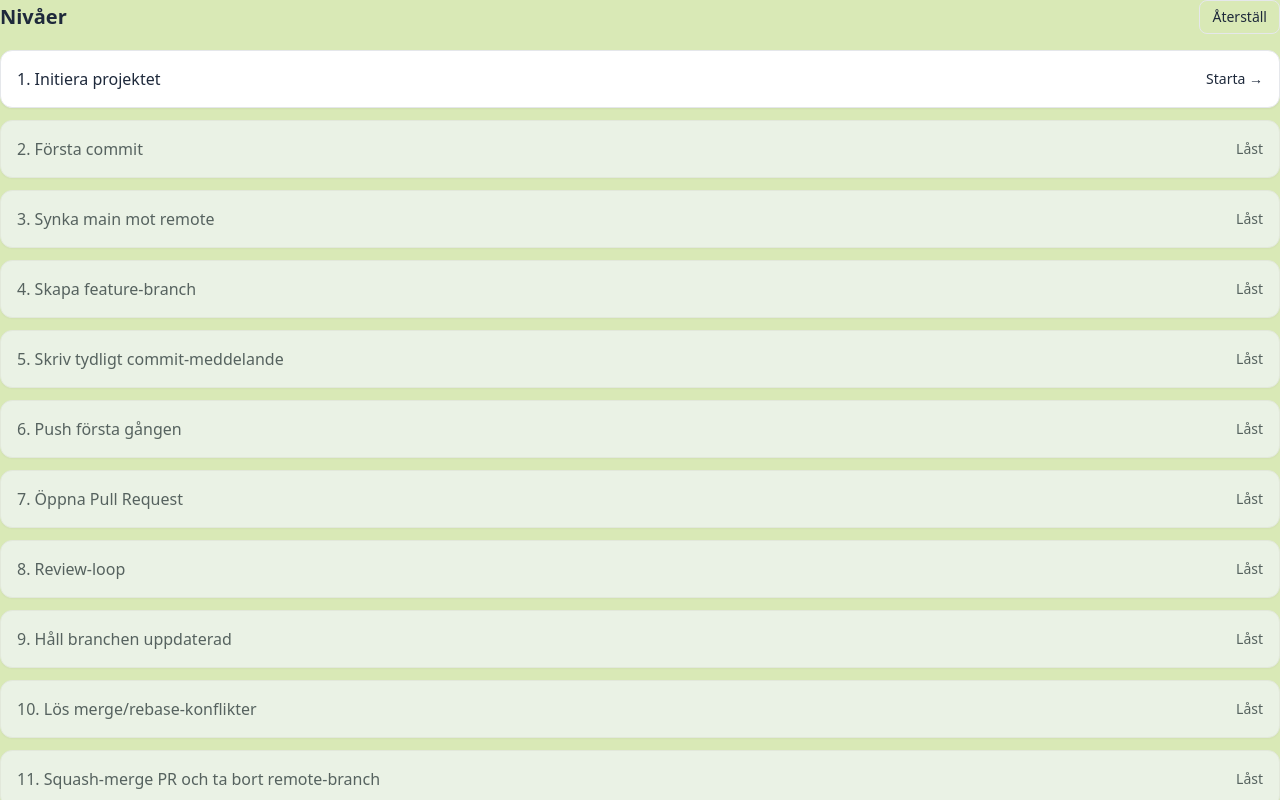
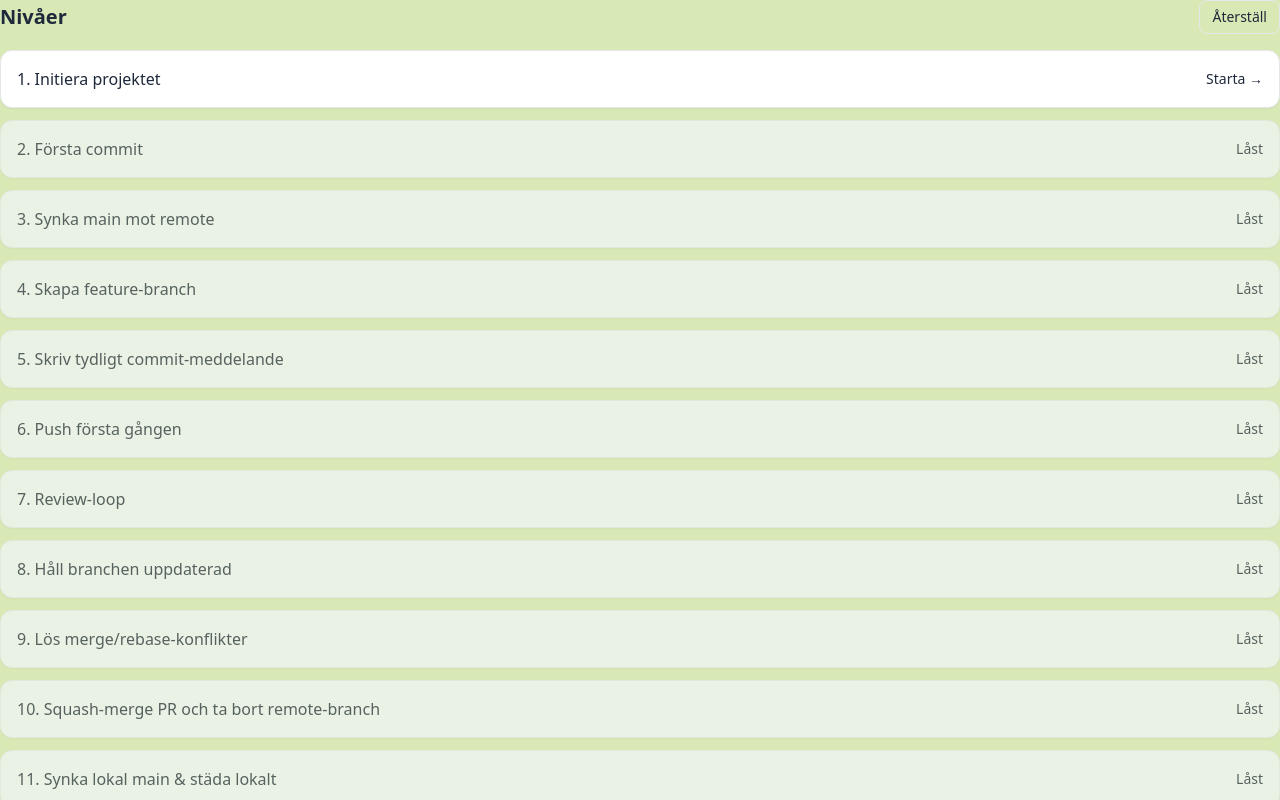
Before and after one commit to DulamaA/git-land-game, a React (Vite) app: page /levels in a window 1280 px wide. Built offline with nearby package versions, Linux system fonts and the light colour scheme.

Commit message:
:wrench: feat: delete level 7 (öppna PR) från levels

```diff
--- a/src/data/levels.ts
+++ b/src/data/levels.ts
@@ -79,26 +79,11 @@ export const LEVELS: Level[] = [
   {
     id: 6,
     title: 'Push första gången',
-    steps: [{ text: 'Pusha din branch och sätt upstream.', expects: ['git push -u origin <branch>'] }],
+    steps: [{ text: 'Pusha din branch main till remoten origin.', expects: ['git push -u origin <branch>'] }],
   },
 
   {
     id: 7,
-    title: 'Öppna Pull Request',
-    steps: [
-      {
-        text: 'Öppna en Pull Request från din branch mot main.',
-        expects: [
-          'gh pr create --base main --head <branch> --title <message> --body <message>',
-          'gh pr create --base main --head <branch>',
-          'gh pr create',
-        ],
-      },
-    ],
-  },
-
-  {
-    id: 8,
     title: 'Review-loop',
     steps: [
       {
@@ -111,7 +96,7 @@ export const LEVELS: Level[] = [
   },
 
   {
-    id: 9,
+    id: 8,
     title: 'Håll branchen uppdaterad',
     steps: [
       { text: 'Hämta senaste från origin.', expects: ['git fetch', 'git fetch origin'] },
@@ -127,7 +112,7 @@ export const LEVELS: Level[] = [
   },
 
   {
-    id: 10,
+    id: 9,
     title: 'Lös merge/rebase-konflikter',
     steps: [
       {
@@ -140,7 +125,7 @@ export const LEVELS: Level[] = [
   },
 
   {
-    id: 11,
+    id: 10,
     title: 'Squash-merge PR och ta bort remote-branch',
     steps: [
       {
@@ -151,7 +136,7 @@ export const LEVELS: Level[] = [
   },
 
   {
-    id: 12,
+    id: 11,
     title: 'Synka lokal main & städa lokalt',
     steps: [
       { text: 'Byt till main.', expects: ['git checkout main', 'git switch main'] },
@@ -165,7 +150,7 @@ export const LEVELS: Level[] = [
   },
 
   {
-    id: 13,
+    id: 12,
     title: 'Multi-branch-flöde (develop → main)',
     steps: [
       {
@@ -185,7 +170,7 @@ export const LEVELS: Level[] = [
   },
 
   {
-    id: 14,
+    id: 13,
     title: 'Rebase - fördjupning',
     steps: [
       {
@@ -202,7 +187,7 @@ export const LEVELS: Level[] = [
   },
 
   {
-    id: 15,
+    id: 14,
     title: 'Deploy/CI med GitHub Actions (intro)',
     steps: [
       {
--- a/src/utils/getFirstHint.ts
+++ b/src/utils/getFirstHint.ts
@@ -54,12 +54,12 @@ export function getFirstHint(taskText: string, misses = 0, expects?: string[]):
     ],
     commit: ['Spara dina staged ändringar.', 'Använd `-m` för meddelandet.', 'Tänk: `git commit -m "Meddelande"`.'],
     push: [
-      'Skicka commits till fjärran (GitHub).',
+      'Skicka commits till fjärren (GitHub).',
       'Ofta `git push` eller `git push -u origin <branch>`.',
       'Se till att remote och branch finns.',
     ],
     pull: [
-      'Hämta och uppdatera lokalt från fjärran.',
+      'Hämta och uppdatera lokalt från fjärren.',
       'Här vill du undvika merge-commit.',
       'Hint: använd `--ff-only` för snabb uppdatering.',
     ],
@@ -93,7 +93,7 @@ export function getFirstHint(taskText: string, misses = 0, expects?: string[]):
 
   if (context === 'pull' && /--ff-only/.test(firstExpected)) {
     baseHints.pull = [
-      'Uppdatera från fjärran utan merge-commit.',
+      'Uppdatera från fjärren utan merge-commit.',
       'Du vill ha en fast-forward.',
       'Använd flaggan `--ff-only` tillsammans med `git pull`.',
     ];
```
